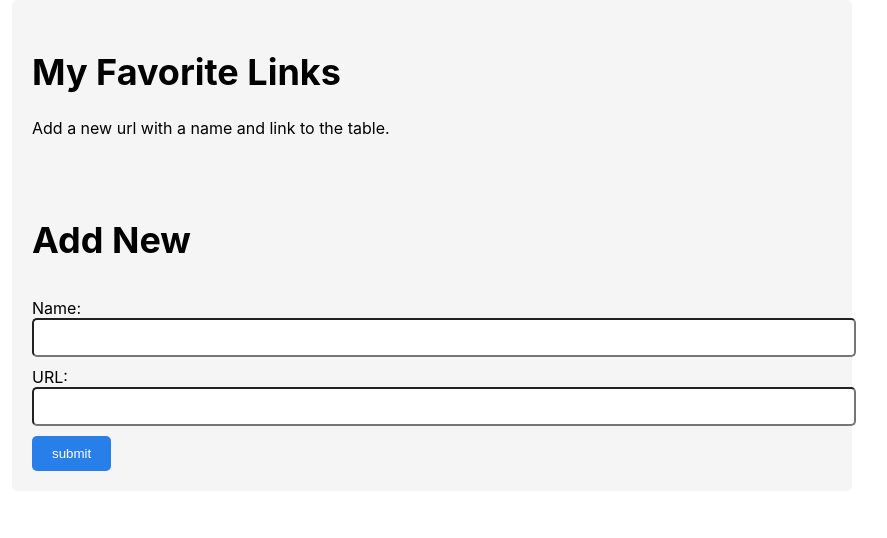
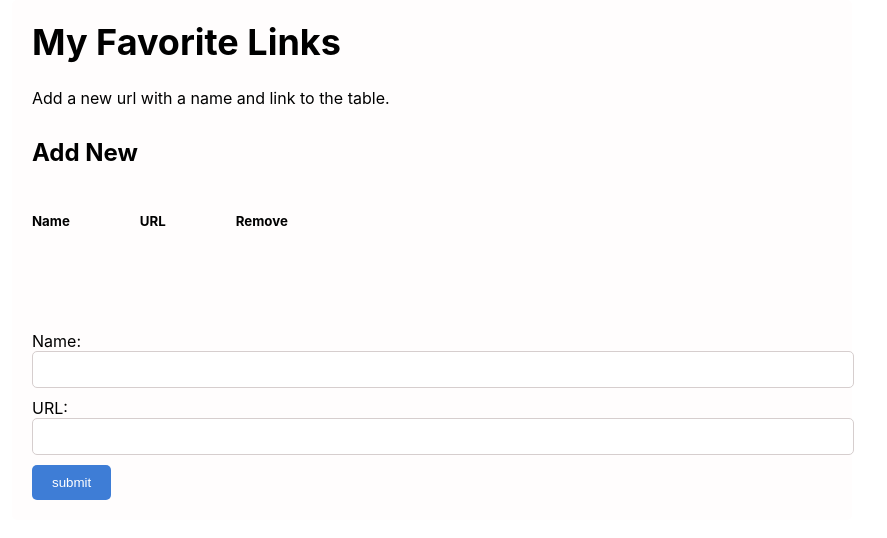
Before and after one commit to reynaldo17/favlinks, a React (Create React App) app: page / in a window 1280 px wide. Shown: the top 538 px of the page, without its empty margins (208-1095 px from the left). Built offline with nearby package versions, Linux system fonts and the light colour scheme.

Commit message:
added <h5> elements

```diff
--- a/src/components/LinkContainer.js
+++ b/src/components/LinkContainer.js
@@ -27,9 +27,12 @@ const LinkContainer = () => {
     <div className="container">
       <h1>My Favorite Links</h1>
       <p>Add a new url with a name and link to the table.</p>
+      <h3>Add New</h3>
+      <h5>Name</h5>
+      <h5>URL</h5>
+      <h5>Remove</h5>
       <Table linkData={linkData} removeLink={handleRemove}/>
       <br />
-      <h3>Add New</h3>
       <Form handleSubmit={handleSubmit}/>
     </div>
   )
--- a/src/components/stylesheet.css
+++ b/src/components/stylesheet.css
@@ -2,13 +2,23 @@
     max-width: 800px;
     margin: 0 auto;
     padding: 20px;
-    background-color: #f5f5f5;
+    background-color: #fffdfd;
     border-radius: 5px;
   }
 
-  h1, h3 {
+  h1 {
     font-size: 36px;
+    margin-top: 0;
+  }
+
+  h3 {
+    font-size: 24px;
     margin-top: 30px;
+  }
+
+  h5 {
+    display: inline-block;
+    margin-right: 70px;
   }
 
   table {
@@ -20,16 +30,16 @@
   th, td {
     padding: 10px;
     text-align: left;
-    border-bottom: 1px solid #ddd;
+    border-bottom: 1px solid;
   }
 
   th {
-    background-color: #297fe9;
+    background-color: rgb(62, 125, 214);
     color: white;
   }
 
   button {
-    background-color: #297fe9;
+    background-color: rgb(62, 125, 214);
     color: white;
     border: none;
     padding: 10px 20px;
@@ -50,4 +60,5 @@
     padding: 10px;
     margin-bottom: 10px;
     border-radius: 5px;
+    border: 1px solid #d6cece;
   }
```
